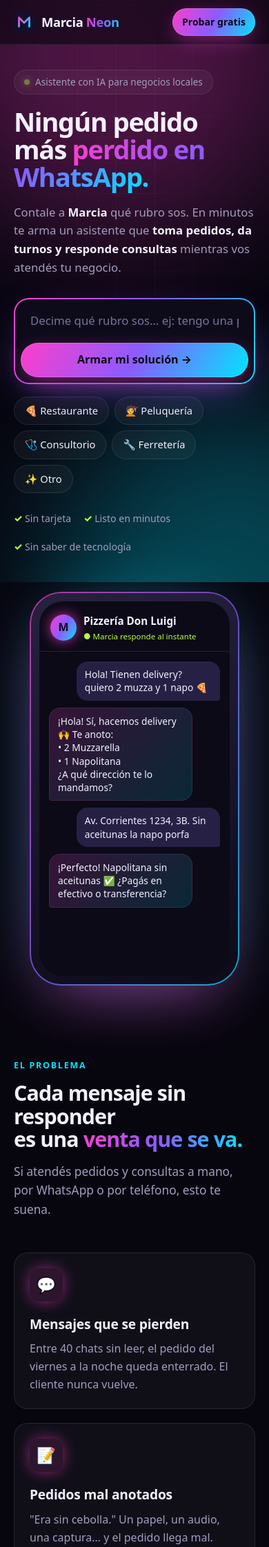
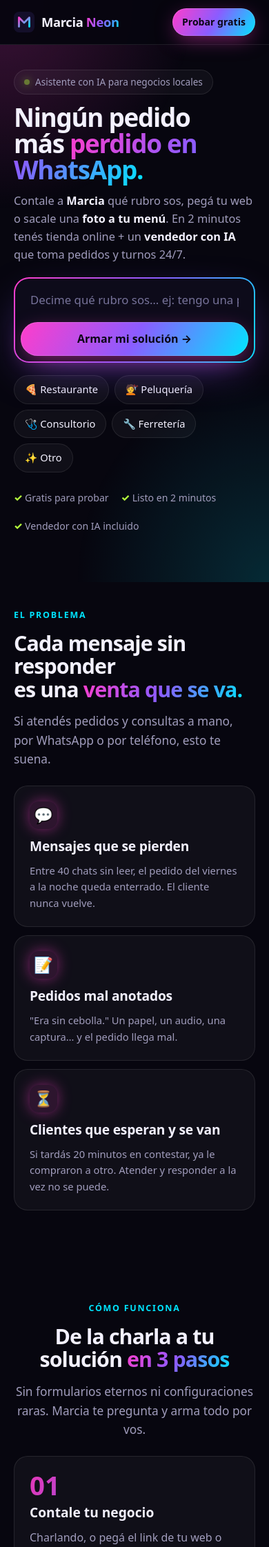
Before and after one commit to Hackaton6571591/Marcia-Neon-App, a FastAPI app: page / in a window 390 px wide. Shown: the top 2243 px of the page at 69% size. Run offline with FastAPI, Linux system fonts and the light colour scheme.

Commit message:
feat: landing móvil liviana y simple; exportar menú para PedidosYa/Uber Eats/Rappi
Co-Authored-By: Claude Opus 5.5 <noreply@anthropic.com>

```diff
--- a/app/main.py
+++ b/app/main.py
@@ -870,6 +870,29 @@ async def panel_foto_menu(slug: str, request: Request, t: str = "", reemplazar:
     return {"importados": len(items), "items": d["items"]}
 
 
+@app.get("/api/panel/{slug}/exportar")
+def exportar_menu(slug: str, t: str = "", formato: str = Query("csv", pattern="^(csv|json)$")):
+    """Menú exportable para cargar en PedidosYa / Uber Eats / Rappi u otros sistemas."""
+    import csv
+    import io
+    from fastapi.responses import Response
+    row, d, bp = _auth(slug, t)
+    base = os.getenv("BASE_URL", "").rstrip("/")
+    filas = [{"nombre": it["nombre"], "precio": it["precio"], "categoria": it.get("categoria", ""),
+              "descripcion": it.get("descripcion", ""), "stock": "" if it.get("stock") is None else it["stock"],
+              "imagen": (base + it["imagen"]) if it.get("imagen") else ""} for it in d["items"]]
+    nombre = f"menu-{slug}"
+    if formato == "json":
+        return Response(json.dumps({"negocio": d["nombre"], "productos": filas}, ensure_ascii=False, indent=2),
+                        media_type="application/json", headers={"Content-Disposition": f'attachment; filename="{nombre}.json"'})
+    buf = io.StringIO()
+    w = csv.DictWriter(buf, fieldnames=list(filas[0].keys()) if filas else ["nombre", "precio"])
+    w.writeheader()
+    w.writerows(filas)
+    return Response("\ufeff" + buf.getvalue(), media_type="text/csv; charset=utf-8",
+                    headers={"Content-Disposition": f'attachment; filename="{nombre}.csv"'})
+
+
 class ImportarURL(BaseModel):
     url: str = Field(..., min_length=4, max_length=500)
     reemplazar: bool = False
--- a/app/static/index.html
+++ b/app/static/index.html
@@ -162,6 +162,24 @@ footer .wrap{display:flex;justify-content:space-between;gap:20px;flex-wrap:wrap}
   .feats,.vs{grid-template-columns:1fr}
   nav .links{display:none}
 }
+@media (max-width:600px){
+  /* rendimiento: sin desenfoques gigantes ni blur de fondo (caros en la GPU del celular) */
+  .bgfx::before,.bgfx::after{display:none}
+  .bgfx{background:radial-gradient(120% 60% at 0% 0%,rgba(255,61,203,.22),transparent 60%),radial-gradient(120% 60% at 100% 100%,rgba(0,229,255,.16),transparent 60%)}
+  .grid-lines{display:none}
+  nav{backdrop-filter:none;-webkit-backdrop-filter:none;background:rgba(7,6,15,.96)}
+  .no-mobile,.phone-wrap{display:none!important}
+  .reveal{opacity:1;transform:none;transition:none}
+  h1{font-size:2.3rem;margin:14px 0 12px}
+  .lead{font-size:1.02rem;margin-bottom:20px}
+  section{padding-block:48px}
+  .head{margin-bottom:24px}
+  .cards{gap:12px}.card{padding:18px}.card .ic{width:40px;height:40px;margin-bottom:10px}
+  .card p{font-size:.92rem}
+  .steps{gap:12px}.step{padding:18px}.step::before{font-size:2.4rem;margin-bottom:6px}
+  .rubros{grid-template-columns:1fr 1fr!important;gap:10px}.rubro{padding:16px}.rubro p{display:none}.rubro .e{font-size:1.6rem}.rubro h3{font-size:.95rem;margin:6px 0 0}
+  .rubro .go{margin-top:8px}
+}
 @media (max-width:520px){
   .hero{padding-top:36px}
   nav .btn{padding:9px 14px;font-size:.88rem}
@@ -204,7 +222,7 @@ footer .wrap{display:flex;justify-content:space-between;gap:20px;flex-wrap:wrap}
     <div>
       <span class="pill"><i></i>Asistente con IA para negocios locales</span>
       <h1>Ningún pedido<br>más <span class="grad">perdido en WhatsApp.</span></h1>
-      <p class="lead">Contale a <strong>Marcia</strong> qué rubro sos. En minutos te arma un asistente que <strong>toma pedidos, da turnos y responde consultas</strong> mientras vos atendés tu negocio.</p>
+      <p class="lead">Contale a <strong>Marcia</strong> qué rubro sos, pegá tu web o sacale una <strong>foto a tu menú</strong>. En 2 minutos tenés tienda online + un <strong>vendedor con IA</strong> que toma pedidos y turnos 24/7.</p>
 
       <div class="ask">
         <form data-ask>
@@ -219,10 +237,10 @@ footer .wrap{display:flex;justify-content:space-between;gap:20px;flex-wrap:wrap}
         <button class="chip" data-rubro="ferreteria">🔧 Ferretería</button>
         <button class="chip" data-rubro="otro">✨ Otro</button>
       </div>
-      <div class="trust"><span>Sin tarjeta</span><span>Listo en minutos</span><span>Sin saber de tecnología</span></div>
+      <div class="trust"><span>Gratis para probar</span><span>Listo en 2 minutos</span><span>Vendedor con IA incluido</span></div>
     </div>
 
-    <div style="position:relative;justify-self:center;width:min(360px,100%)">
+    <div class="phone-wrap" style="position:relative;justify-self:center;width:min(360px,100%)">
       <div class="phone" aria-hidden="true">
         <div class="screen">
           <div class="chat-head">
@@ -250,7 +268,7 @@ footer .wrap{display:flex;justify-content:space-between;gap:20px;flex-wrap:wrap}
       <div class="card pain reveal"><div class="ic">📝</div><h3>Pedidos mal anotados</h3><p>"Era sin cebolla." Un papel, un audio, una captura… y el pedido llega mal.</p></div>
       <div class="card pain reveal"><div class="ic">⏳</div><h3>Clientes que esperan y se van</h3><p>Si tardás 20 minutos en contestar, ya le compraron a otro. Atender y responder a la vez no se puede.</p></div>
     </div>
-    <div class="vs reveal">
+    <div class="vs reveal no-mobile">
       <div class="before"><h3>Hoy, a mano</h3><ul><li>Respondés cuando podés</li><li>Pedidos en papelitos y capturas</li><li>Turnos que se pisan</li><li>Fuera de horario, nadie atiende</li></ul></div>
       <div class="after"><h3>Con Marcia</h3><ul><li>Respuesta al instante, 24/7</li><li>Cada pedido ordenado y confirmado</li><li>Agenda de turnos sin superposiciones</li><li>Vos ves todo en un solo panel</li></ul></div>
     </div>
@@ -265,8 +283,8 @@ footer .wrap{display:flex;justify-content:space-between;gap:20px;flex-wrap:wrap}
       <p class="sub">Sin formularios eternos ni configuraciones raras. Marcia te pregunta y arma todo por vos.</p>
     </div>
     <div class="steps">
-      <div class="step reveal"><h3>Contale tu negocio</h3><p>Qué vendés, cómo te llegan los pedidos y qué te complica. Como si hablaras con alguien de confianza.</p></div>
-      <div class="step reveal"><h3>La IA arma tu solución</h3><p>Catálogo, servicios, horarios y asistente. Lo ves armarse en vivo y corregís lo que quieras.</p></div>
+      <div class="step reveal"><h3>Contale tu negocio</h3><p>Charlando, o pegá el link de tu web o una foto de tu menú: Marcia copia productos, precios y fotos.</p></div>
+      <div class="step reveal"><h3>La IA arma tu solución</h3><p>Tienda, turnos y un vendedor virtual que atiende y toma pedidos. Lo ves armarse en vivo.</p></div>
       <div class="step reveal"><h3>Publicás y listo</h3><p>Compartís tu link y Marcia empieza a atender. Pedidos y turnos llegan ordenados a tu panel.</p></div>
     </div>
   </div>
@@ -288,7 +306,7 @@ footer .wrap{display:flex;justify-content:space-between;gap:20px;flex-wrap:wrap}
   </div>
 </section>
 
-<section>
+<section class="no-mobile">
   <div class="wrap">
     <div class="head center reveal">
       <span class="kicker">Todo incluido</span>
```
Also changed, not shown: app/templates/panel.html (+16 -0 lines), docs/bitacora.md (+2 -0 lines).
